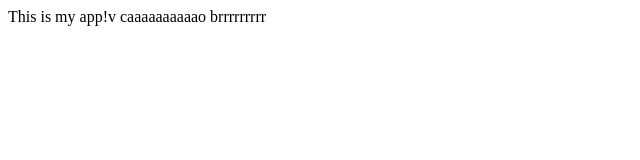
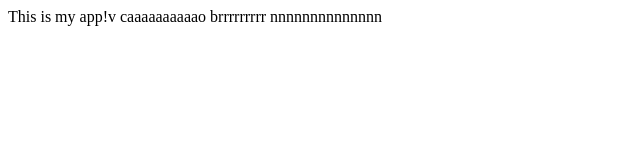
Before and after one commit to fianketo/myapplearning, a plain HTML site: page sale.html in a window 1280 px wide. Shown: the whole page, without its empty margins (0-640 px from the left). Drawn offline with Linux system fonts and the light colour scheme.

Commit message:
Html body text changed

```diff
--- a/sale.html
+++ b/sale.html
@@ -5,6 +5,6 @@
     </title>
   </head>
   <body>
-    This is my app!v caaaaaaaaaao brrrrrrrrr
+    This is my app!v caaaaaaaaaao brrrrrrrrr nnnnnnnnnnnnnn
   </body>
 </html>
```
